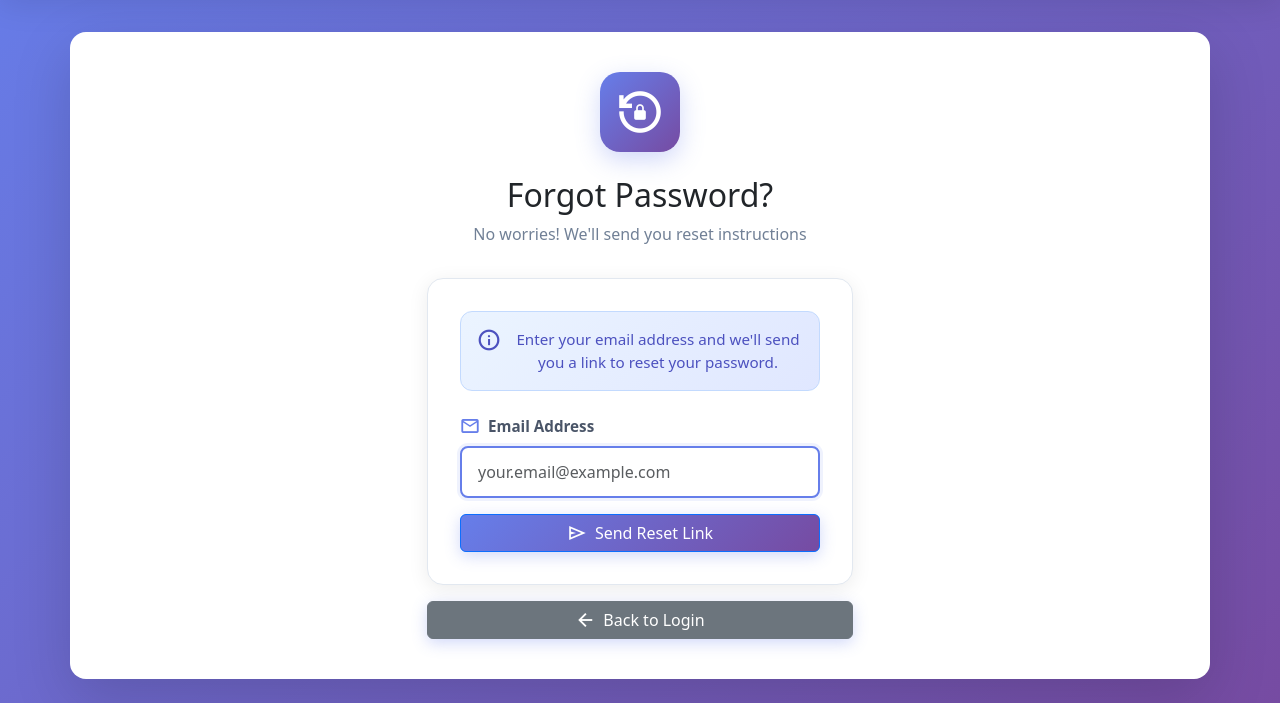
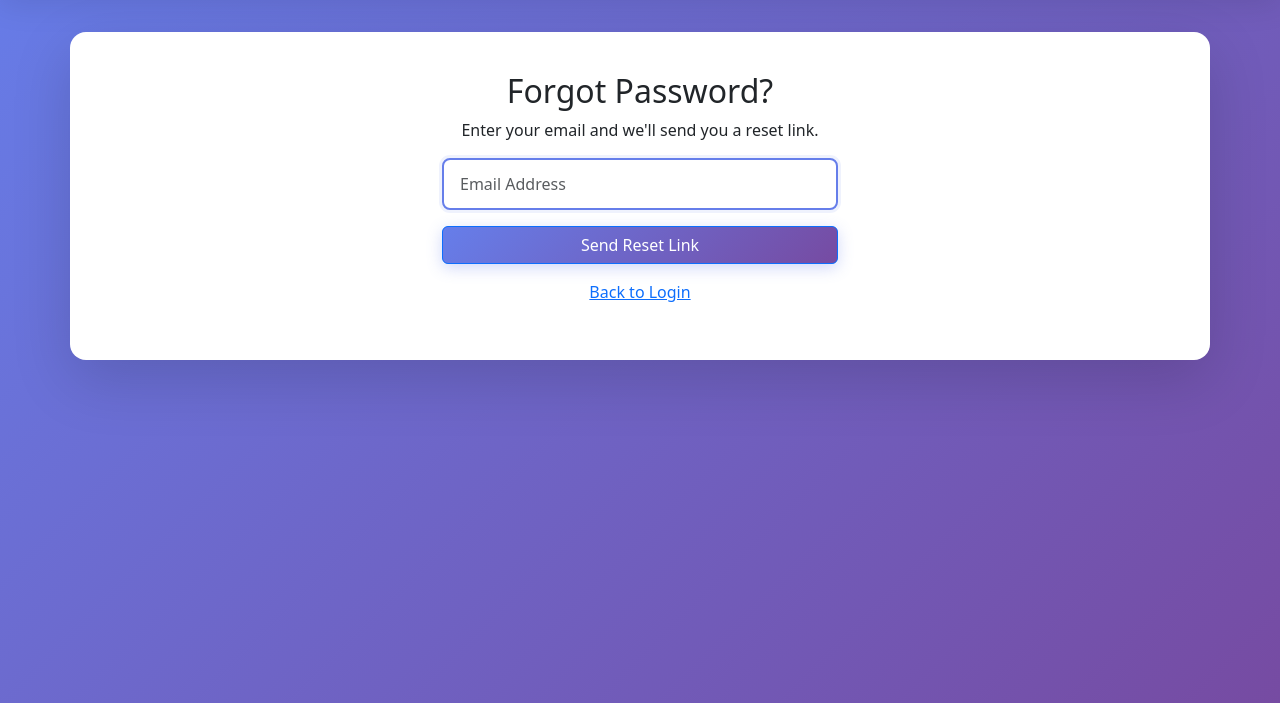
Before and after one commit to vedasm/AuthGuard, a Flask app: page /forgot in a window 1280 px wide. Shown: the part 97-800 px from the top of the page. Run offline with Flask 3, Linux system fonts and the light colour scheme; some libraries are stand-ins or nearby versions.

Commit message:
Update forgot.html

```diff
--- a/templates/forgot.html
+++ b/templates/forgot.html
@@ -1,131 +1,30 @@
 {% extends "base.html" %}
 
 {% block title %}
-    Forgot Password
+    Forgot Password - AuthGuard
 {% endblock %}
 
 {% block main %}
-    <div class="container" style="max-width: 450px;">
-        <div class="page-header">
-            <div class="header-icon">
-                <span class="material-symbols-outlined">lock_reset</span>
+    <div class="container" style="max-width: 420px;">
+        <h2>Forgot Password?</h2>
+        <p class="mb-3">Enter your email and we'll send you a reset link.</p>
+
+        <form action="/forgot" method="post">
+            <div class="mb-3">
+                <input
+                    autocomplete="off"
+                    autofocus
+                    class="form-control"
+                    id="email"
+                    name="email"
+                    placeholder="Email Address"
+                    type="email"
+                    required
+                >
             </div>
-            <h2>Forgot Password?</h2>
-            <p class="page-subtitle">No worries! We'll send you reset instructions</p>
-        </div>
+            <button class="btn btn-primary w-100" type="submit">Send Reset Link</button>
+        </form>
 
-        <div class="form-card">
-            <div class="info-box">
-                <span class="material-symbols-outlined">info</span>
-                <p>Enter your email address and we'll send you a link to reset your password.</p>
-            </div>
-
-            <form action="/forgot" method="post">
-                <div class="mb-3">
-                    <label for="email" class="form-label">
-                        <span class="material-symbols-outlined label-icon">email</span>
-                        Email Address
-                    </label>
-                    <input autocomplete="off" autofocus class="form-control" id="email" name="email" placeholder="your.email@example.com" type="email" required>
-                </div>
-                <button class="btn btn-primary w-100" type="submit">
-                    <span class="material-symbols-outlined">send</span>
-                    Send Reset Link
-                </button>
-            </form>
-        </div>
-
-        <a href="{{ url_for('login') }}" class="btn btn-secondary w-100 mt-3">
-            <span class="material-symbols-outlined">arrow_back</span>
-            Back to Login
-        </a>
+        <p class="mt-3"><a href="{{ url_for('login') }}">Back to Login</a></p>
     </div>
-
-    <style>
-        .page-header {
-            text-align: center;
-            margin-bottom: 2rem;
-        }
-
-        .header-icon {
-            width: 80px;
-            height: 80px;
-            background: linear-gradient(135deg, #667eea 0%, #764ba2 100%);
-            border-radius: 20px;
-            display: flex;
-            align-items: center;
-            justify-content: center;
-            margin: 0 auto 1.5rem;
-            box-shadow: 0 8px 24px rgba(102, 126, 234, 0.3);
-        }
-
-        .header-icon .material-symbols-outlined {
-            font-size: 48px;
-            color: white;
-        }
-
-        .page-subtitle {
-            color: #718096;
-            font-size: 1rem;
-            margin-top: 0.5rem;
-        }
-
-        .form-card {
-            background: white;
-            padding: 2rem;
-            border-radius: 16px;
-            box-shadow: 0 4px 20px rgba(0, 0, 0, 0.08);
-            border: 1px solid #e2e8f0;
-        }
-
-        .info-box {
-            background: linear-gradient(135deg, #ebf4ff 0%, #e0e7ff 100%);
-            border: 1px solid #c3dafe;
-            border-radius: 12px;
-            padding: 1rem;
-            margin-bottom: 1.5rem;
-            display: flex;
-            gap: 0.75rem;
-            align-items: start;
-        }
-
-        .info-box .material-symbols-outlined {
-            color: #4c51bf;
-            font-size: 24px;
-            flex-shrink: 0;
-        }
-
-        .info-box p {
-            color: #4c51bf;
-            margin: 0;
-            font-size: 0.95rem;
-            line-height: 1.5;
-        }
-
-        .form-label {
-            display: flex;
-            align-items: center;
-            gap: 0.5rem;
-            font-weight: 600;
-            color: #4a5568;
-            margin-bottom: 0.5rem;
-            font-size: 0.95rem;
-        }
-
-        .label-icon {
-            font-size: 20px;
-            color: #667eea;
-        }
-
-        .btn {
-            display: flex;
-            align-items: center;
-            justify-content: center;
-            gap: 0.5rem;
-        }
-
-        .btn .material-symbols-outlined {
-            font-size: 20px;
-        }
-    </style>
 {% endblock %}
```
